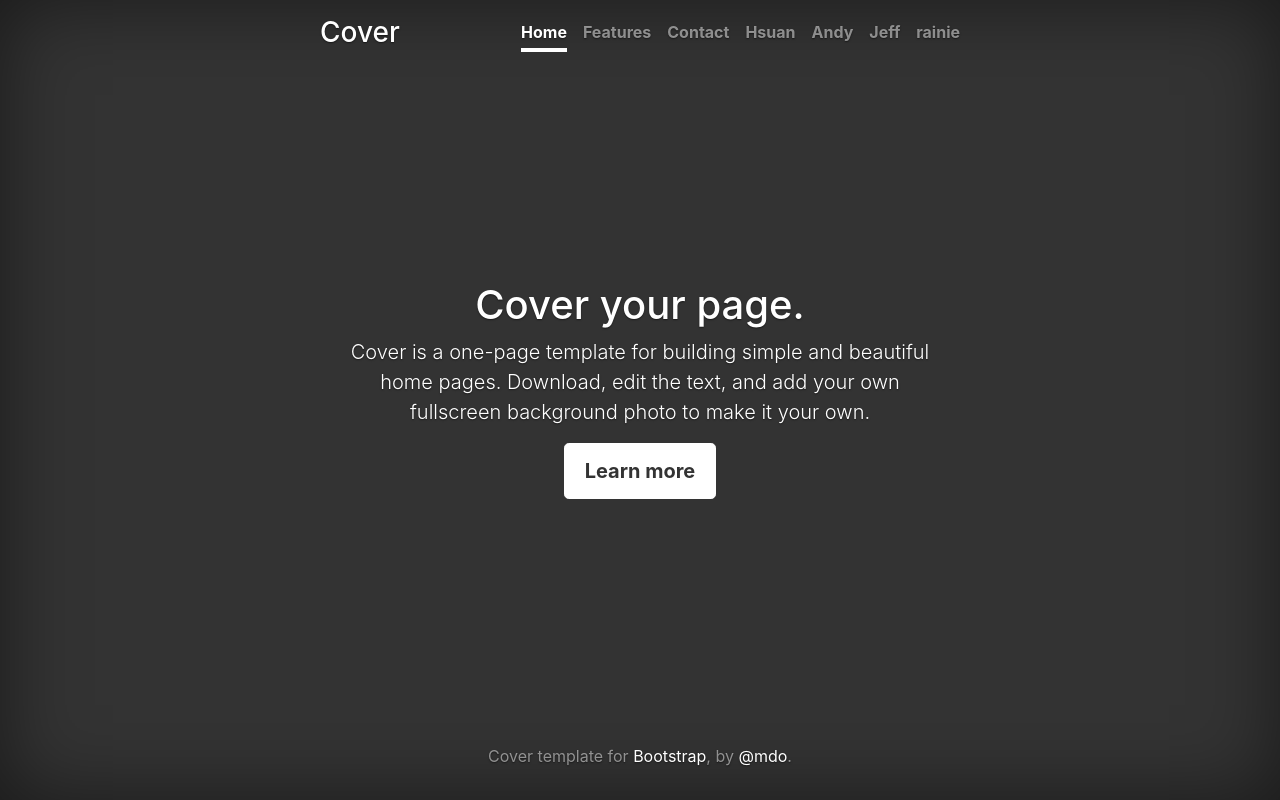
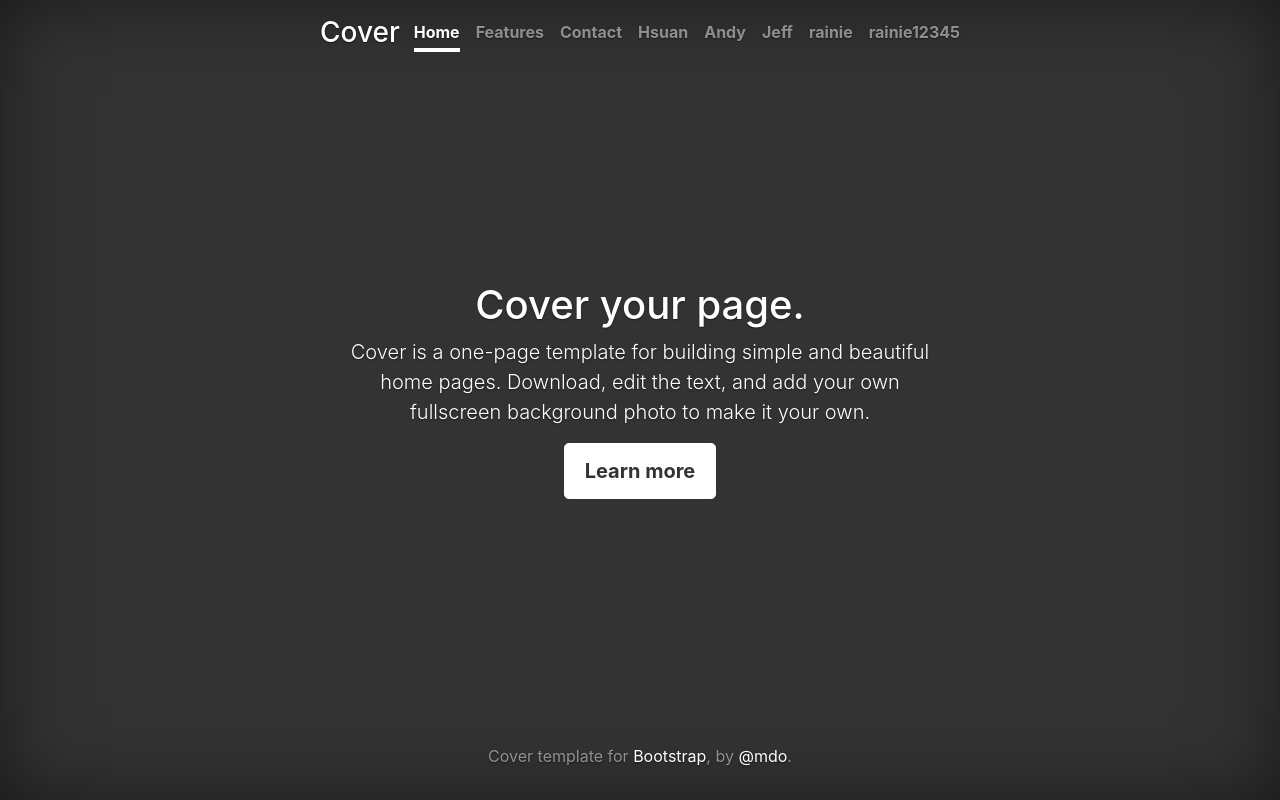
Before and after one commit to c85645/gitPractice, a plain HTML site: page index.html in a window 1280 px wide. Drawn offline with nearby package versions, Linux system fonts and the light colour scheme.

Commit message:
rainieeee

```diff
--- a/index.html
+++ b/index.html
@@ -31,6 +31,7 @@
             <a class="nav-link" href="#">Andy</a>
             <a class="nav-link" href="#">Jeff</a>
             <a class="nav-link" href="#">rainie</a>
+            <a class="nav-link" href="#">rainie12345</a>
           </nav>
         </div>
       </header>
```
